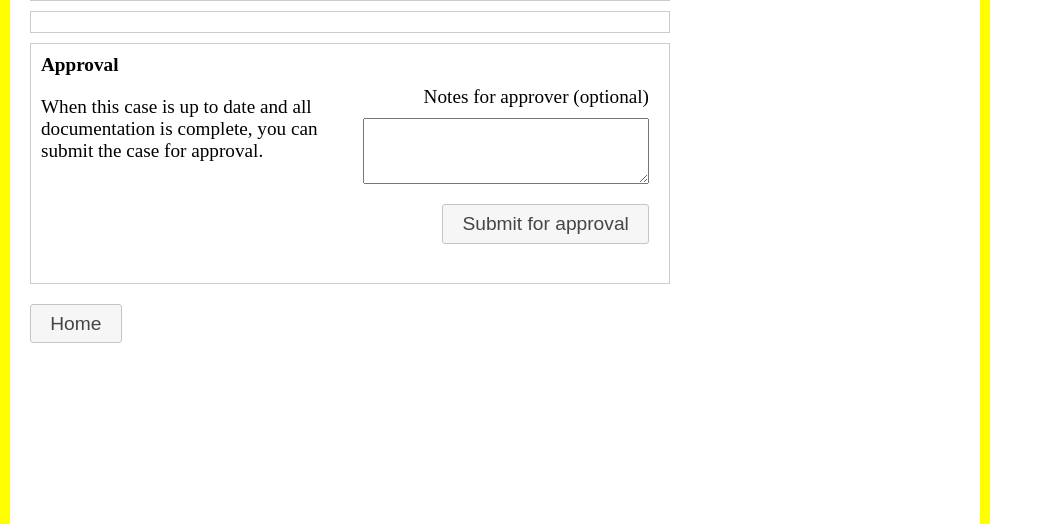
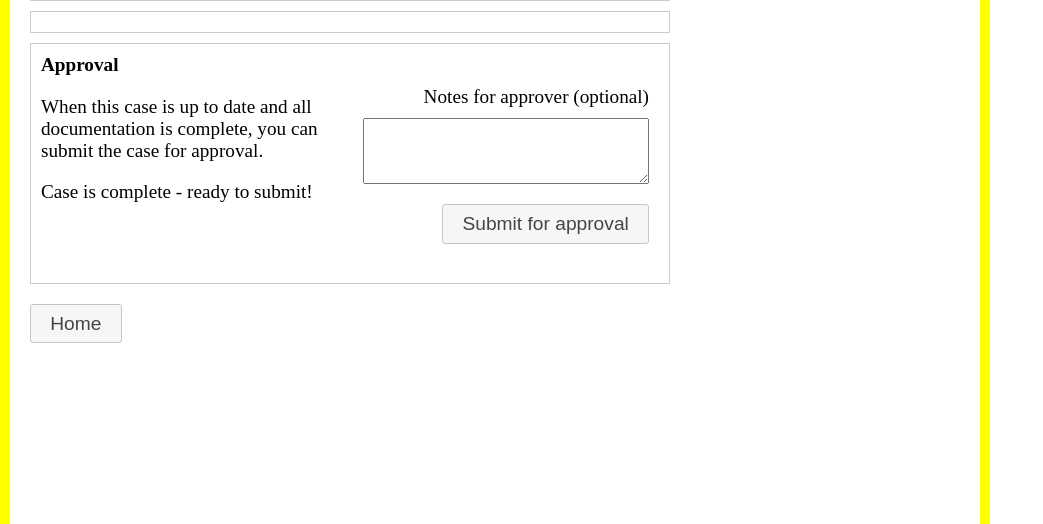
Before and after one commit to stanlee321/pysolper, a Python web app: template permit/templates/case.html in a window 1280 px wide. Shown: the part 210-734 px from the top of the page, without its empty margins (0-1043 px from the left). Run offline with Jinja, Linux system fonts and the light colour scheme; the template is opened without the code that fills it, so the values that code supplies are empty; some libraries are stand-ins or nearby versions.

Commit message:
approval submit blockers

```diff
--- a/permit/templates/case.html
+++ b/permit/templates/case.html
@@ -56,6 +56,10 @@
   $(function() {
     $('.button').button();
     $('.upload-button').button({disabled: true});
+    {% if case.submit_blockers %}
+    $('.approval-button').button({disabled: true});
+    {% endif %}
+
     $('.upload-form input.upload-file').change(
       function(event) {
         var button = $(this).nextAll('input');
@@ -156,7 +160,7 @@
   {% endfor %}
 </div>
 
-{% if case.visible_state != 'Submitted' %}
+{% if not case.submitted %}
 <div class="case-detail panel">
   <div class="panel-title">Approval</div>
   <form class="action-form"
@@ -165,12 +169,25 @@
     <br/>
     <textarea id="notes" cols=33 rows=4></textarea>
     <br/>
-    <input type="submit" class="action button" value="Submit for approval">
+    <input type="submit" class="action button approval-button"
+	   value="Submit for approval">
   </form>
   <p class="action-instruction">
     When this case is up to date and all documentation is complete, you can
     submit the case for approval.
   </p>
+  {% if case.submit_blockers %}
+  <p>
+  Can not submit yet:
+  <ul>
+  {% for blocker in case.submit_blockers %}
+  <li>{{ blocker }}</li>
+  {% endfor %}
+  </ul>
+  </p>
+  {% else %}
+  Case is complete - ready to submit!
+  {% endif %}
   <div style="clear: both"></div>
 </div>
 {% endif %}
```
Also changed, not shown: permit/models.py (+12 -0 lines).
